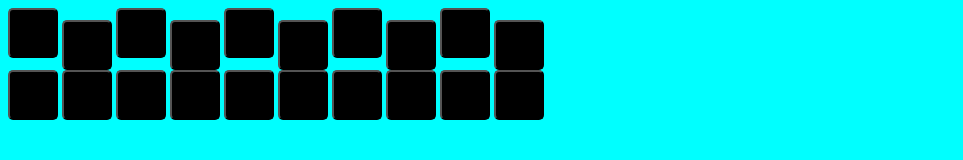
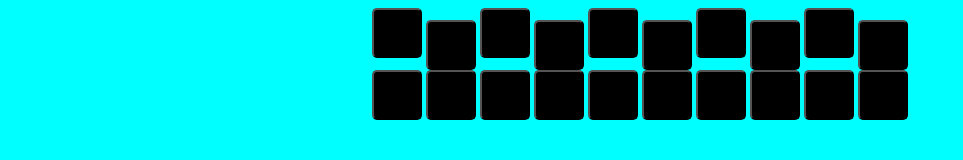
Before and after one commit to SomeUselessStuff/SomeUselessStuff.github.io, a plain HTML site: page src/index.html in a window 1280 px wide. Shown: the whole page, without its empty margins (0-963 px from the left). Drawn offline with Linux system fonts and the light colour scheme.

Commit message:
margins and width

```diff
--- a/src/style.css
+++ b/src/style.css
@@ -25,6 +25,8 @@ button.pulsantino:hover {
 
 div.contenitore {
     background-color: transparent;
+    /*  */
     margin-left: auto;
     margin-right: auto;
+    width: max-content;
 }
```
